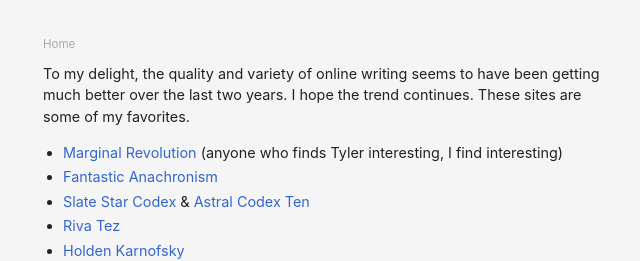
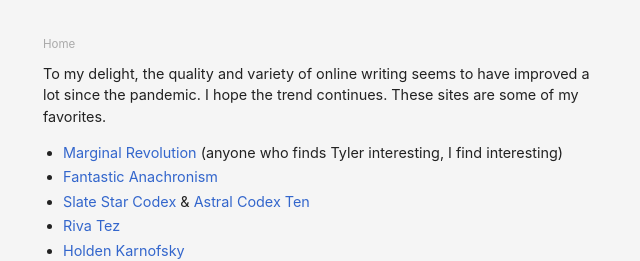
Before and after one commit to danschlz/danschulz.github.io, a Jekyll site: the page built from links.md, in a window 1280 px wide. Shown: the top 261 px of the page, without its empty margins (317-957 px from the left). Built offline with Jekyll 4.4.1, drawn with Linux system fonts in a browser that asks for light colours.

Commit message:
Update links.md

```diff
--- a/links.md
+++ b/links.md
@@ -4,7 +4,7 @@ title: Links
 permalink: /links/
 ---
 
-To my delight, the quality and variety of online writing seems to have been getting much better over the last two years. I hope the trend continues. These sites are some of my favorites.
+To my delight, the quality and variety of online writing seems to have improved a lot since the pandemic. I hope the trend continues. These sites are some of my favorites.
 
 * [Marginal Revolution](http://marginalrevolution.com/) (anyone who finds Tyler interesting, I find interesting)
 * [Fantastic Anachronism](https://fantasticanachronism.com/)
```
